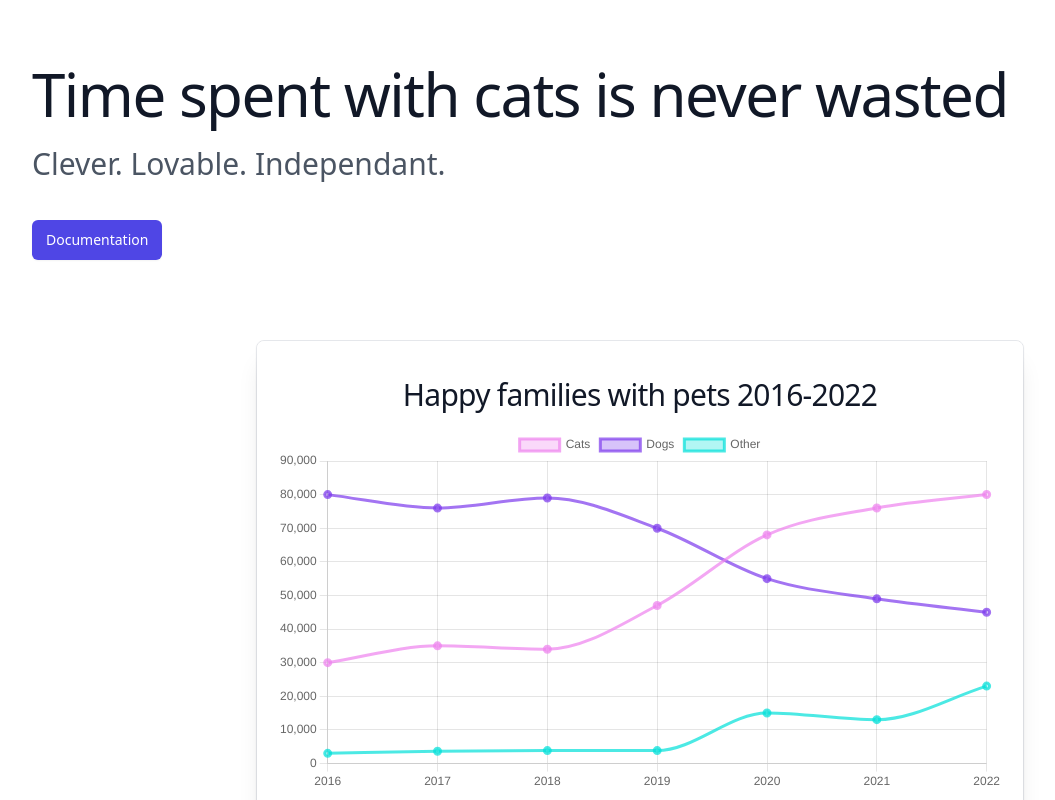
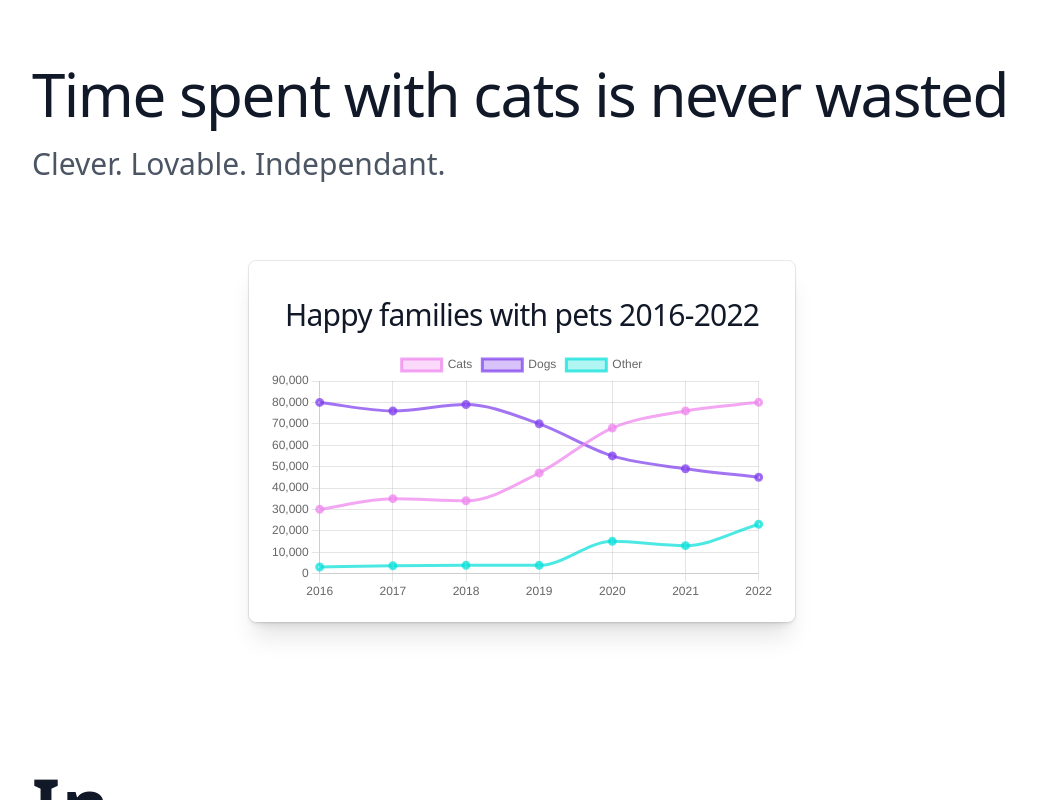
Before and after one commit to Bruuu/feline-app, a Next.js app: page / in a window 1280 px wide. Shown: the top 800 px of the page, without its empty margins (0-1055 px from the left). Built offline with nearby package versions, Linux system fonts and the light colour scheme.

Commit message:
Fix styles for mobile

```diff
--- a/src/components/about.tsx
+++ b/src/components/about.tsx
@@ -1,20 +1,14 @@
+import Header from "./header";
+
 const About: React.FunctionComponent = () => {
   return (
-    <div className="mt-24 sm:mt-32 lg:mt-16">
-      <h1 className="mt-10 text-7xl font-medium tracking-tight text-gray-900 sm:text-6xl">
+    <div className="mt-16 sm:mt-32 lg:mt-16">
+      <h1 className="mt-8 text-5xl font-medium tracking-tight text-gray-900 sm:text-6xl">
         Time spent with cats is never wasted
       </h1>
-      <p className="mt-6 text-3xl leading-8 text-gray-600">
+      <p className="mt-4 sm:mt-6 text-3xl leading-8 text-gray-600">
         Clever. Lovable. Independant.
       </p>
-      <div className="mt-10 flex items-center gap-x-6">
-        <a
-          href="#"
-          className="zoom-in-transition rounded-md bg-indigo-600 px-3.5 py-2.5 text-sm font-medium text-white shadow-sm hover:bg-indigo-500 focus-visible:outline focus-visible:outline-2 focus-visible:outline-offset-2 focus-visible:outline-indigo-600"
-        >
-          Documentation
-        </a>
-      </div>
     </div>
   );
 };
--- a/src/components/contactUs.tsx
+++ b/src/components/contactUs.tsx
@@ -1,7 +1,7 @@
 import Header from "./header";
 
 const ContactUs: React.FunctionComponent = () => (
-  <section className="mt-20 md:mt-40 flex md:flex-row flex-col space-x-4">
+  <section className="mt-10 md:mt-20 flex md:flex-row flex-col space-x-4">
     <div className="flex md:flex-row flex-col md:gap-y-8 justify-between md:gap-10 w-full">
       <Header text="Contact us" />
       <div className="flex flex-1 flex-col text-base md:text-lg">
--- a/src/components/faq.tsx
+++ b/src/components/faq.tsx
@@ -21,7 +21,7 @@ const Question: React.FunctionComponent<{ question: string; body: string }> = ({
           aria-expanded={open}
           onClick={() => setOpen(!open)}
         >
-          <span className="h-7 pl-10 items-center">
+          <span className="h-7 sm:pl-10 items-center">
             <svg
               className="h-6 w-6 aria-hidden:hidden"
               fill="none"
@@ -48,7 +48,7 @@ const Question: React.FunctionComponent<{ question: string; body: string }> = ({
               <path strokeLinecap="round" strokeLinejoin="round" d="M18 12H6" />
             </svg>
           </span>
-          <span className="ml-10 text-base font-semibold flex-1 leading-7">
+          <span className="ml-2 sm:ml-10 text-base font-semibold flex-1 leading-7">
             {question}
           </span>
         </button>
@@ -58,7 +58,9 @@ const Question: React.FunctionComponent<{ question: string; body: string }> = ({
         id="faq-0"
         aria-hidden={!open}
       >
-        <p className="text-base leading-7 text-gray-600 pl-[104px]">{body}</p>
+        <p className="text-base leading-7 text-gray-600 pl-5 sm:pl-[104px]">
+          {body}
+        </p>
       </dd>
     </div>
   );
@@ -91,8 +93,8 @@ const Faq: React.FunctionComponent = () => {
     <section className="mt-32 ">
       <Header text="FAQ" />
       <div className="py-4 sm:py-6 lg:py-8">
-        <div className="px-10 divide-y-2 divide-purple-200">
-          <dl className="mt-10 space-y-6 divide-y-2 divide-purple-200">
+        <div className="sm:px-10 divide-y-2 divide-purple-200">
+          <dl className="sm:mt-10 space-y-2 sm:space-y-6 divide-y-2 divide-purple-200">
             {data.map(({ question, body }, i) => {
               return <Question key={i} question={question} body={body} />;
             })}
--- a/src/components/lineChart.tsx
+++ b/src/components/lineChart.tsx
@@ -1,5 +1,4 @@
 import {
-  ChartType,
   Chart as ChartJS,
   CategoryScale,
   LinearScale,
@@ -68,17 +67,15 @@ const LineChart: React.FunctionComponent = () => {
   };
 
   return (
-    <div className="min-w-screen min-h-fit flex items-center justify-center px-5 pt-20">
+    <div className="min-w-screen min-h-fit flex items-center justify-center pt-10 sm:pt-20">
       <div className="w-full max-w-3xl">
         <div className="-mx-2 md:flex">
-          <div className="w-full md:w-full px-2">
-            <div className="rounded-lg shadow-sm mb-4 border">
-              <div className="rounded-lg bg-white shadow-lg md:shadow-xl overflow-visible p-5">
-                <h4 className="p-4 text-center font-medium text-3xl text-gray-900 tracking-tight">
-                  Happy families with pets 2016-2022
-                </h4>
-                <Line data={chartData} options={options} />
-              </div>
+          <div className="rounded-lg shadow-sm mb-4 border">
+            <div className="rounded-lg bg-white shadow-lg md:shadow-xl overflow-visible p-5">
+              <h4 className="p-4 text-center font-medium text-xl sm:text-3xl text-gray-900 tracking-tight">
+                Happy families with pets 2016-2022
+              </h4>
+              <Line data={chartData} options={options} />
             </div>
           </div>
         </div>
--- a/src/components/stats.tsx
+++ b/src/components/stats.tsx
@@ -13,7 +13,7 @@ const StatsItem: React.FunctionComponent<{
   return (
     <div className="flex flex-col-reverse md:flex-row pt-8 md:pt-8 tracking-tighter justify-between w-full ">
       <div className="flex flex-col">
-        <div className="flex md:text-3xl mb-2 md:mb-5 mt-4 md:mt-0 tracking-normal text-2xl">
+        <div className="flex md:text-3xl mb-2 md:mb-5 md:mt-0 text-2xl">
           {header}
         </div>
         <div className="text-base">{body}</div>
```
